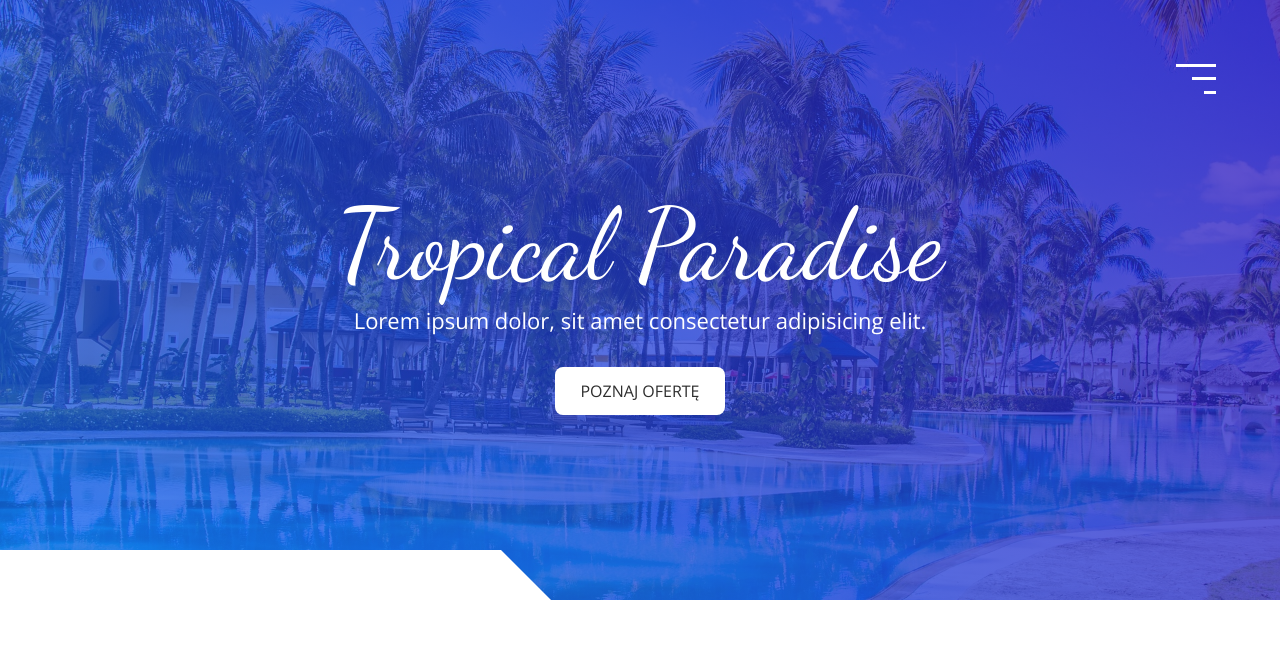
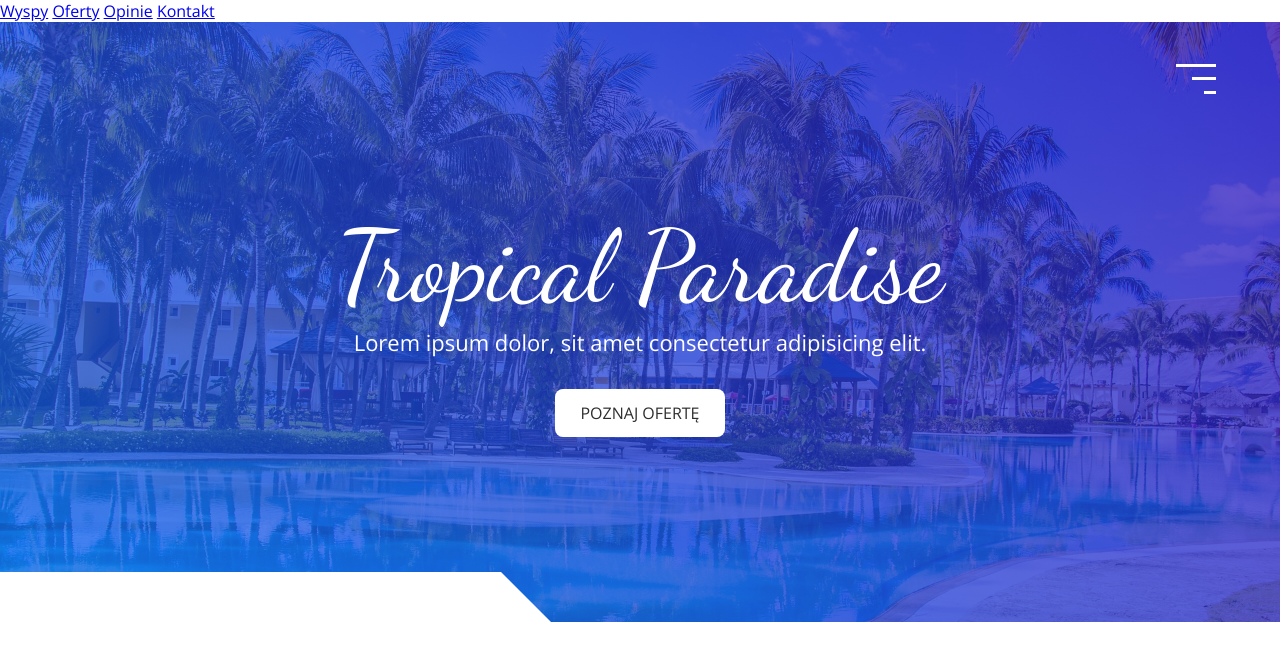
Before and after one commit to MantaRayScript/MCC_Flexbox_Project, a plain HTML site: page index.html in a window 1280 px wide. Drawn offline with nearby package versions, Linux system fonts and the light colour scheme.

Commit message:
Adding menu to the menu section in HTML file

```diff
--- a/index.html
+++ b/index.html
@@ -24,9 +24,33 @@
 			crossorigin="anonymous"></script>
 	</head>
 	<body>
-		<nav class="nav"><button class="burger-btn">
-			<div class="burger-btn__box"><div class="burger-btn__bars"></div></div>
-		</button></nav>
+		<nav class="nav">
+			<button class="burger-btn">
+				<div class="burger-btn__box"><div class="burger-btn__bars"></div></div>
+			</button>
+			<div class="nav__items">
+				<a
+					href="#islands"
+					class="nav__item"
+					>Wyspy</a
+				>
+				<a
+					href="#offers"
+					class="nav__item"
+					>Oferty</a
+				>
+				<a
+					href="#reviews"
+					class="nav__item"
+					>Opinie</a
+				>
+				<a
+					href="#contact"
+					class="nav__item"
+					>Kontakt</a
+				>
+			</div>
+		</nav>
 		<header class="header section">
 			<h1 class="header__heading">Tropical Paradise</h1>
 			<p class="header__text">
```
